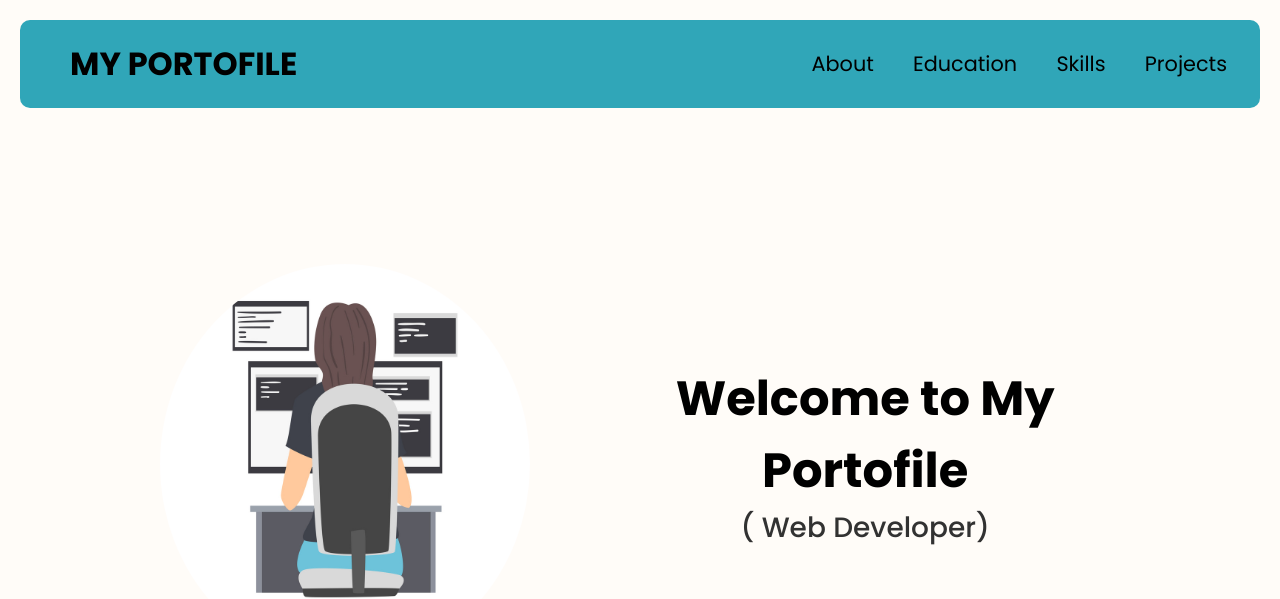
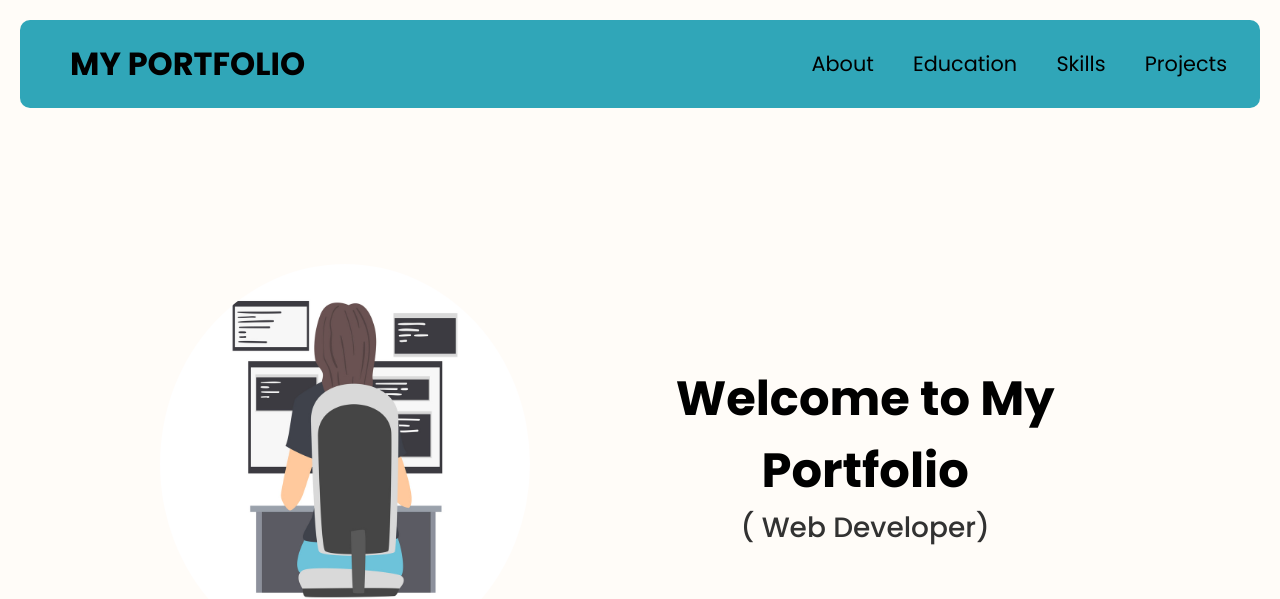
Before and after one commit to Taiyyabakhan/Prodigy_WD_04, a plain HTML site: page index.html in a window 1280 px wide. Shown: the top 599 px of the page. Drawn offline with Linux system fonts and the light colour scheme; a script that the page names is missing.

Commit message:
Update index.html

```diff
--- a/index.html
+++ b/index.html
@@ -10,7 +10,7 @@
 
 <body style="background-color: rgb(255, 252, 248);">
   <header>
-    <a href="#" class="brand">My Portofile</a>
+    <a href="#" class="brand">My Portfolio</a>
 
     <div class="menu">
       <a href="#About">About</a>
@@ -26,7 +26,7 @@
     </div>
     <div class="section-text">
 
-      <h1 class="title">Welcome to My Portofile</h1>
+      <h1 class="title">Welcome to My Portfolio</h1>
       <p class="section-text-p2">( Web Developer)</p>
     </div>
   </section>
```
